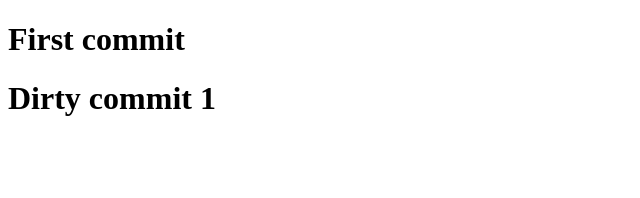
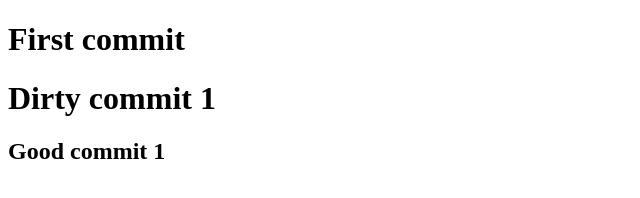
Before and after one commit to surendra916/demo-repo, a plain HTML site: page index.html in a window 1280 px wide. Shown: the whole page, without its empty margins (0-640 px from the left). Drawn offline with Linux system fonts and the light colour scheme.

Commit message:
good commmit 1

```diff
--- a/index.html
+++ b/index.html
@@ -13,5 +13,9 @@
 
     <h1>Dirty commit 1</h1>
 
+
+    <h2>Good commit 1</h2>
+
+
 </body>
 </html>
```
